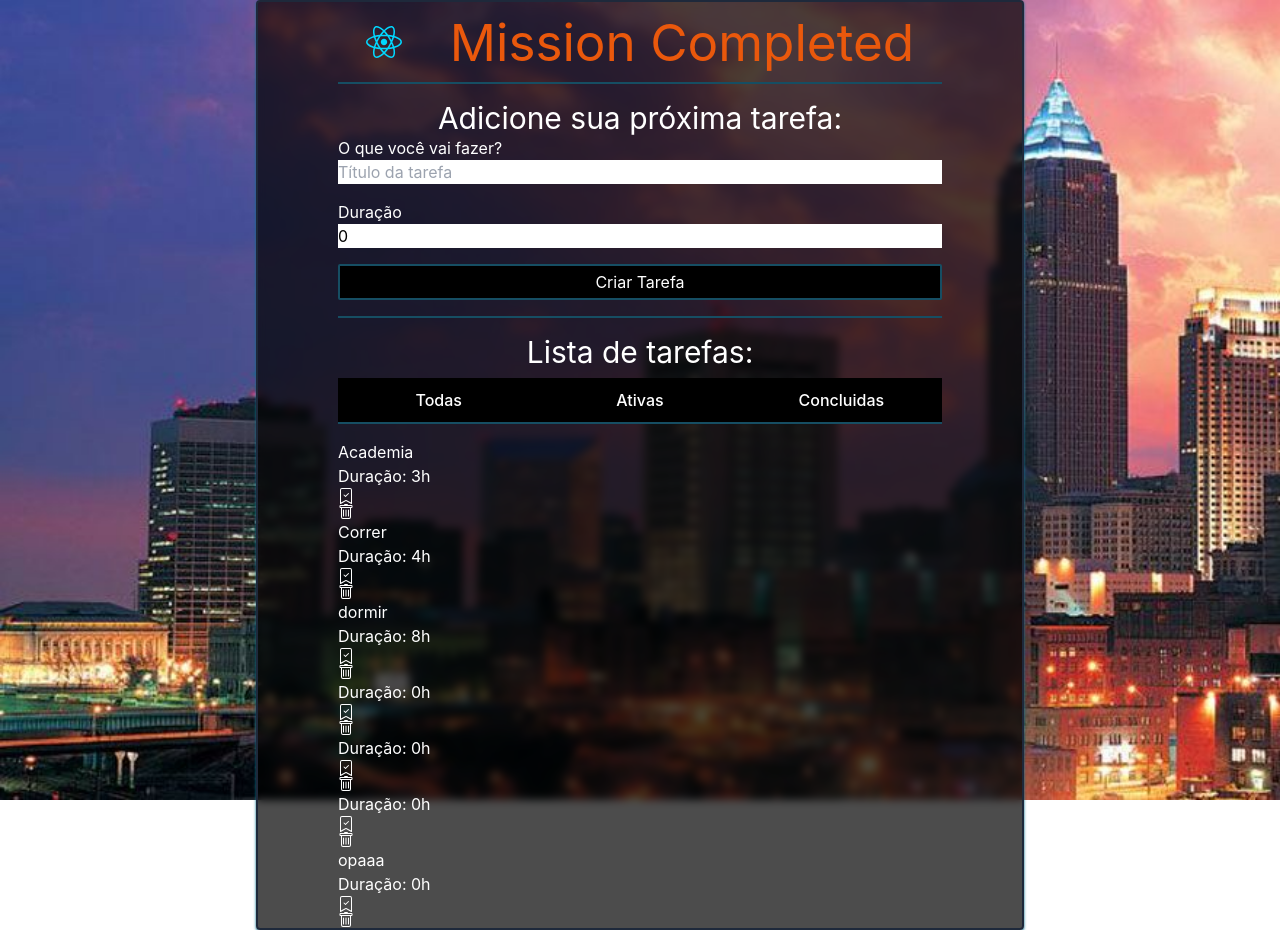
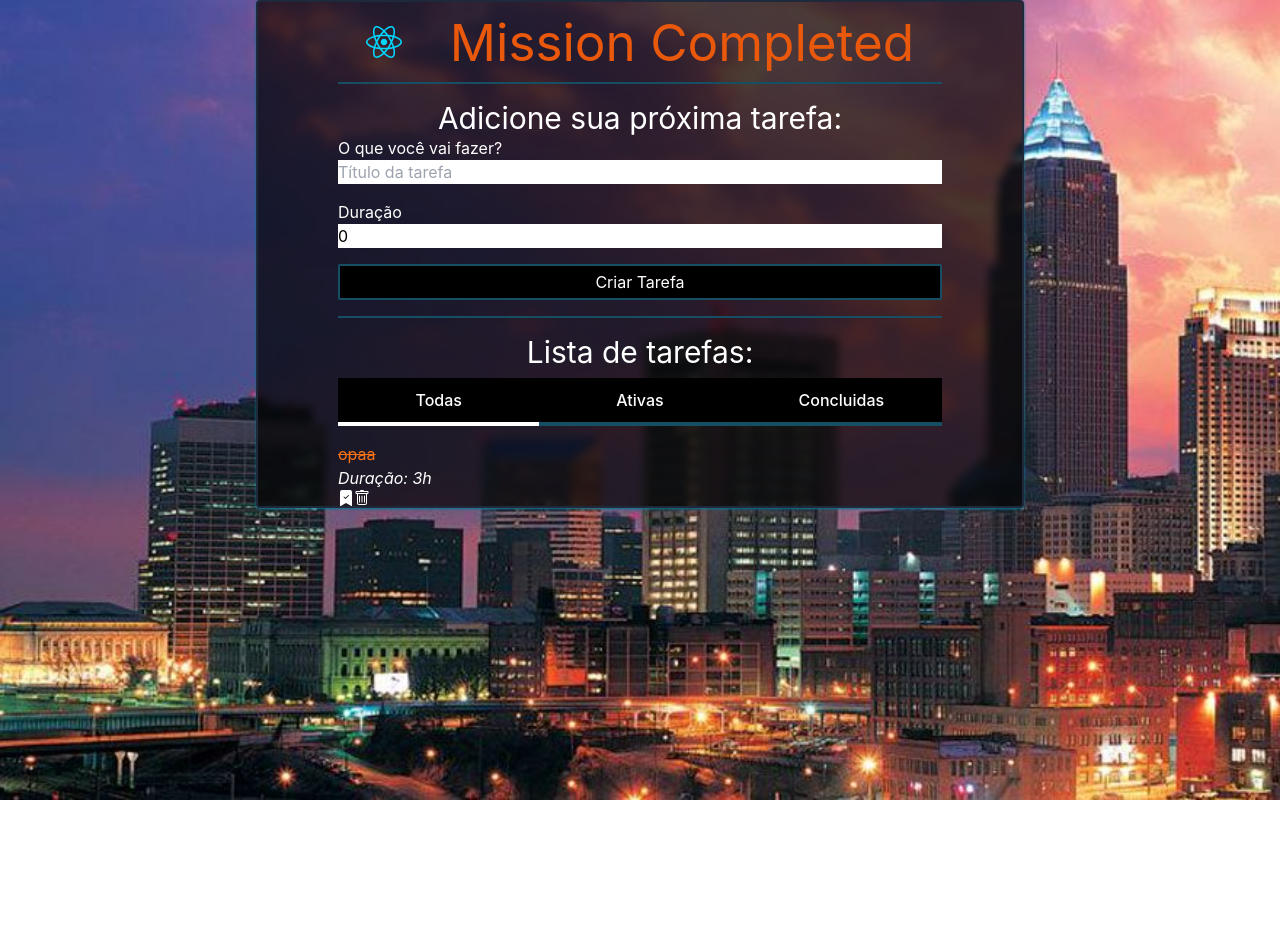
Before and after one commit to lucasgmaieski/mission-completed, a React (Vite) app: page / in a window 1280 px wide. After the commit the page ends 800 px from the top, so only its background shows below. Built offline with nearby package versions, Linux system fonts and the light colour scheme; data requests are answered from the project's data file.

Commit message:
criado função para classificar pelo status

```diff
--- a/data/db.json
+++ b/data/db.json
@@ -1,53 +1,11 @@
 {
   "todos": [
     {
-      "idTask": 0.8231995782334847,
-      "titleTask": "Academia",
+      "idTask": 0.691273036921606,
+      "titleTask": "opaa",
       "durationTask": 3,
-      "completedTask": false,
-      "id": 1
-    },
-    {
-      "idTask": 0.5962376659040987,
-      "titleTask": "Correr",
-      "durationTask": 4,
-      "completedTask": false,
-      "id": 2
-    },
-    {
-      "idTask": 0.2253031077333314,
-      "titleTask": "dormir",
-      "durationTask": 8,
-      "completedTask": false,
-      "id": 3
-    },
-    {
-      "idTask": 0.2379680415130514,
-      "titleTask": "",
-      "durationTask": 0,
-      "completedTask": false,
-      "id": 4
-    },
-    {
-      "idTask": 0.8758091802938759,
-      "titleTask": "",
-      "durationTask": 0,
-      "completedTask": false,
-      "id": 5
-    },
-    {
-      "idTask": 0.7982676106136388,
-      "titleTask": "",
-      "durationTask": 0,
-      "completedTask": false,
-      "id": 6
-    },
-    {
-      "idTask": 0.4890036961315707,
-      "titleTask": "opaaa",
-      "durationTask": 0,
-      "completedTask": false,
-      "id": 7
+      "completedTask": true,
+      "id": 0.3660768429405268
     }
   ]
 }
--- a/src/components/CreateTask.tsx
+++ b/src/components/CreateTask.tsx
@@ -1,19 +1,25 @@
 import { useEffect, useState } from 'react';
-import { Task } from './Task';
+import { BsTrash, BsBookmarkCheck, BsBookmarkCheckFill } from "react-icons/bs";
 
-const API = "http://localhost:5000";
+export const API = "http://localhost:5000";
 export type Task = {
     idTask: number;
+    id: number;
     titleTask: string;
     durationTask: number;
     completedTask:boolean;
 }
+
+
 export const CreateTask = () => {
 
     const [title, setTitle] = useState<string>("");
     const [duration, setDuration] = useState<number>(0);
-    const [loading, setLoading] = useState<boolean>(false)
+    const [loading, setLoading] = useState<boolean>(false);
     const [list, setList] = useState<Task[]>([]);
+    const [activeButton, setActiveButton] = useState(1);
+    const [completed, setCompleted] = useState<boolean>(false);
+
 
     //Load todos on page load
     useEffect(() => {
@@ -30,13 +36,34 @@ export const CreateTask = () => {
         }
         loadData();
     }, []);
+    const handleCheckTask = async (item: Task) => {
+        console.log(item);
 
+        item.completedTask = !item.completedTask;
+        const data = await fetch(API + "/todos/" + item.id, {
+            method: "PUT",
+            body: JSON.stringify(item),
+            headers: {
+                "Content-Type": "application/json",
+            },
+        })
+        .then((res) => res.json())
+        .then((data) => data)
+
+        console.log(data);
+        setList((prevState) => prevState.map((t) => (t.id === data.id ? (t = data) : t)));
+
+    }
+    const toggleActiveBtn = (id: number) => {
+        setActiveButton(id);
+    }
     const handleCreateTask = async () => {
         const newTask: Task = {
             idTask: Math.random(),
             titleTask: title,
             durationTask: duration,
             completedTask: false,
+            id: Math.random(),
         }
 
         await fetch(API + "/todos", {
@@ -51,9 +78,14 @@ export const CreateTask = () => {
         setDuration(0);
     }
 
-    if(loading) {
-        return <p>Carregando...</p>
+    const handleDelete = async (id: number) => {
+        await fetch(API + "/todos/" + id, {
+            method: "DELETE"
+        });
+        setList((prevState) => prevState.filter((item) => item.id !== id));
+        console.log(id);
     }
+
     console.log("lista que não atualiza na hora");
     console.log(list);
     return (
@@ -81,16 +113,35 @@ export const CreateTask = () => {
 
             <h2 className='text-center mb-2 text-3xl'>Lista de tarefas:</h2>
             <div className='mb-4'>
-                <button className='rounded-none border-x-0 border-t-0 border-b-2 border-cyan-900 w-1/3 bg-black  hover:bg-white hover:text-black focus:outline-none active:border-white'>Todas</button>
-                <button className='rounded-none border-x-0 border-t-0 border-b-2 border-cyan-900 w-1/3 bg-black  hover:bg-white hover:text-black focus:outline-none active:border-white'>Ativas</button>
-                <button className='rounded-none border-x-0 border-t-0 border-b-2 border-cyan-900 w-1/3 bg-black  hover:bg-white hover:text-black focus:outline-none active:border-white'>Concluidas</button>
+                <button className={`rounded-none border-x-0 border-t-0 border-b-4 border-cyan-900 w-1/3 bg-black  hover:bg-white hover:text-black focus:outline-none active:border-white ${activeButton === 1 ? 'border-white' : '' }`} onClick={() => toggleActiveBtn(1)}>Todas</button>
+                <button className={`rounded-none border-x-0 border-t-0 border-b-4 border-cyan-900 w-1/3 bg-black  hover:bg-white hover:text-black focus:outline-none active:border-white ${activeButton === 2 ? 'border-white' : '' }`} onClick={() => toggleActiveBtn(2)}>Ativas</button>
+                <button className={`rounded-none border-x-0 border-t-0 border-b-4 border-cyan-900 w-1/3 bg-black  hover:bg-white hover:text-black focus:outline-none active:border-white ${activeButton === 3 ? 'border-white' : '' }`} onClick={() => toggleActiveBtn(3)}>Concluidas</button>
             </div>
+
+
             {list.length === 0 && <p>Não há tarefas!</p>}
-            {list.map((item, key) => (
-                <Task key={key} idTask={item.idTask} titleTask={item.titleTask} durationTask={item.durationTask} completedTask={item.completedTask}/>
+            {activeButton === 1 && list.map((item, key) => (
+                <div>
+                    <h3 className={item.completedTask ? "text-orange-500 line-through" : ""}>{item.titleTask}</h3>
+                    <p className="italic">Duração: {item.durationTask}h</p>
+                    <div className="flex"> <i className='w-fit' onClick={() => handleCheckTask(item)}> {item.completedTask ? <BsBookmarkCheckFill /> : <BsBookmarkCheck />} </i> <i className='w-fit'><BsTrash onClick={() => (handleDelete(item.id))} /></i></div>
+                </div>
+            )) }
+            {activeButton === 2 && list.filter((item) => item.completedTask === false).map((item, key) => (
+                <div>
+                    <h3 className={item.completedTask ? "text-orange-500 line-through" : ""}>{item.titleTask}</h3>
+                    <p className="italic">Duração: {item.durationTask}h</p>
+                    <div className="flex"> <i className='w-fit' onClick={() => handleCheckTask(item)}> {item.completedTask ? <BsBookmarkCheckFill /> : <BsBookmarkCheck />} </i> <i className='w-fit'><BsTrash onClick={() => (handleDelete(item.id))} /></i></div>
+                </div>
+            ))}
+            {activeButton === 3 && list.filter((item) => item.completedTask === true).map((item, key) => (
+                <div>
+                    <h3 className={item.completedTask ? "text-orange-500 line-through" : ""}>{item.titleTask}</h3>
+                    <p className="italic">Duração: {item.durationTask}h</p>
+                    <div className="flex"> <i className='w-fit' onClick={() => handleCheckTask(item)}> {item.completedTask ? <BsBookmarkCheckFill /> : <BsBookmarkCheck />} </i> <i className='w-fit'><BsTrash onClick={() => (handleDelete(item.id))} /></i></div>
+                </div>
             ))}
 
         </>
-
     );
 }
--- a/src/components/Task.tsx
+++ b/src/components/Task.tsx
@@ -1,24 +1,38 @@
 import { useState } from "react";
 import { BsTrash, BsBookmarkCheck, BsBookmarkCheckFill } from "react-icons/bs";
+import { API, CreateTask } from "./CreateTask";
 
 type Props = {
     idTask: number;
+    id: number;
 
     titleTask: string;
     durationTask: number;
     completedTask: boolean;
+    listTask: Props[]
 }
 
-export const Task = ({idTask, titleTask, durationTask, completedTask}: Props) => {
+export const Task = ({listTask, id, idTask, titleTask, durationTask, completedTask}: Props) => {
     const [completed, setCompleted] = useState<boolean>(completedTask);
+    const [list, setList] = useState<Props[]>(listTask);
+
     const handleCheckTask = () => {
+
         {completed ? setCompleted(false) : setCompleted(true) }
+    }
+    const handleDelete = async (id: number) => {
+        await fetch(API + "/todos/" + id, {
+            method: "DELETE"
+        });
+        setList((prevState) => prevState.filter((item) => item.id !== id));
+        <CreateTask />
+        console.log(id);
     }
     return (
         <>
             <h3 className={completed ? "text-orange-500 line-through" : ""}>{titleTask}</h3>
-            <p>Duração: {durationTask}h</p>
-            <div> <i onClick={handleCheckTask}> {completed ? <BsBookmarkCheckFill /> : <BsBookmarkCheck />} </i> <i><BsTrash /></i></div>
+            <p className="italic">Duração: {durationTask}h</p>
+            <div className="flex"> <i className='w-fit' onClick={handleCheckTask}> {completed ? <BsBookmarkCheckFill /> : <BsBookmarkCheck />} </i> <i className='w-fit'><BsTrash onClick={() => (handleDelete(id))} /></i></div>
         </>
     );
 }
```
